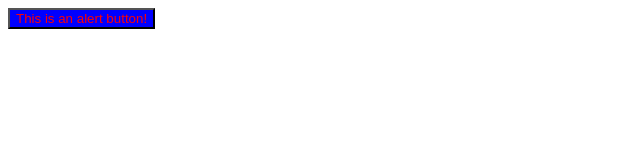
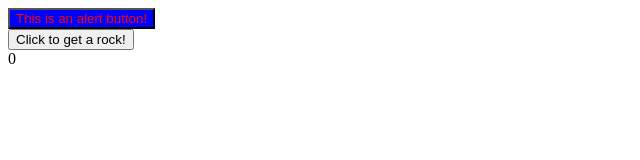
Before and after one commit to C-Hindustries/CHTEST, a plain HTML site: page index.html in a window 1280 px wide. Shown: the whole page, without its empty margins (0-640 px from the left). Drawn offline with Linux system fonts and the light colour scheme.

Commit message:
Update index.html

```diff
--- a/index.html
+++ b/index.html
@@ -9,6 +9,10 @@
 <body>
 
   <button id="buttonOne" class="blueButton" onclick="buttonAlert()">This is an alert button!</button>
+  <br />
+  <button id="rockButton" onclick="getRock()">Click to get a rock!</button>
+  <br />
+  <span id="rockNum">0</span>
 
 
 
```
